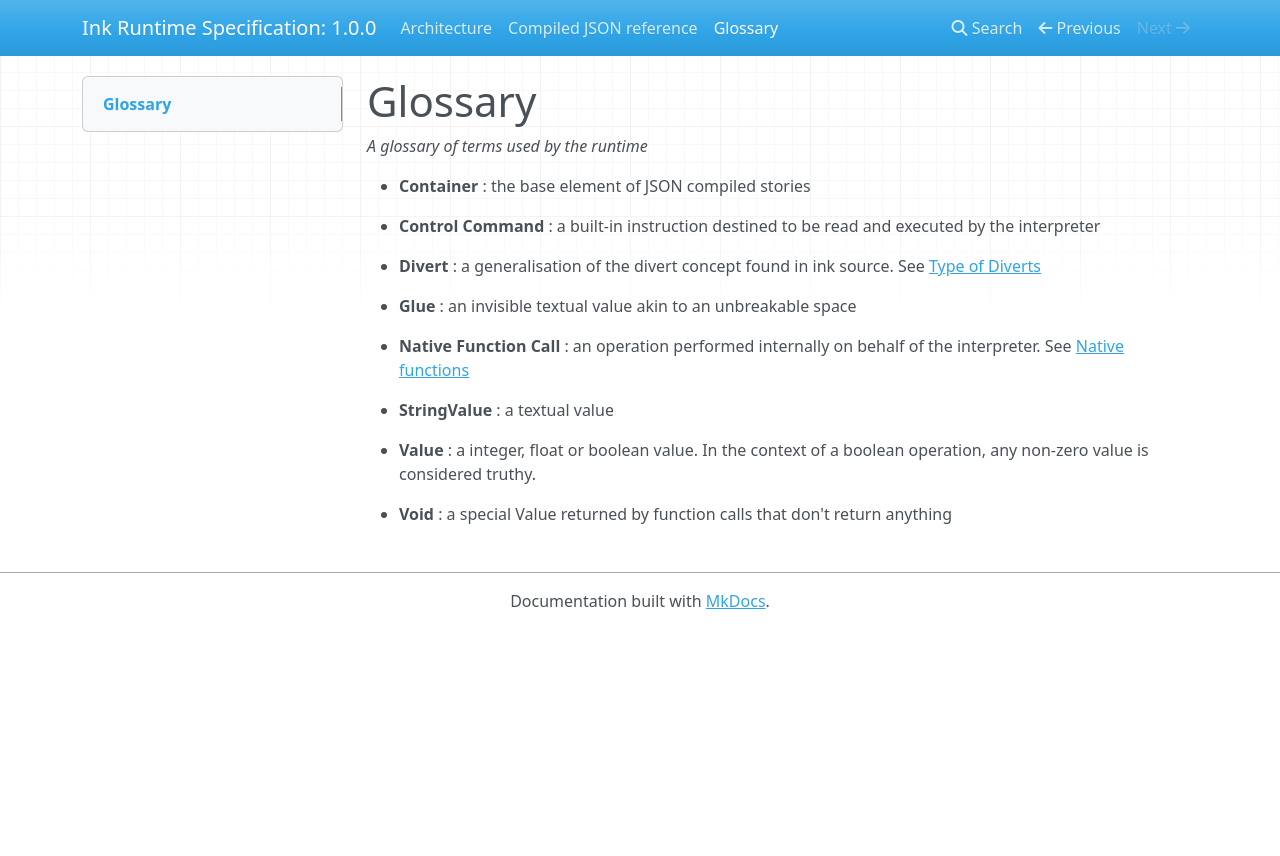
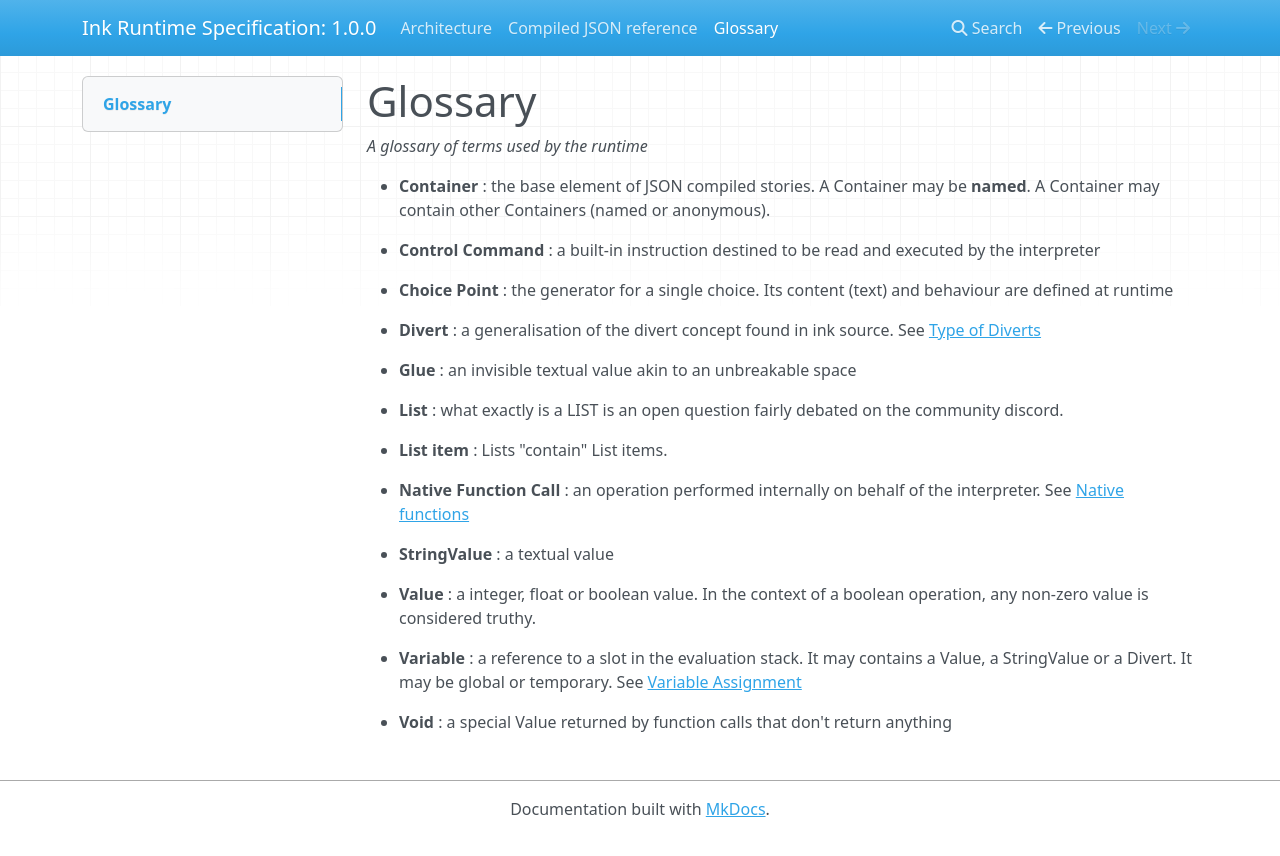
Before and after one commit to inkle/ink, an MkDocs documentation site: the page built from Documentation/runtime-specification/docs/glossary.md, in a window 1280 px wide. Shown: the top 856 px of the page. Built offline with MkDocs 1.6.1, drawn with Linux system fonts in a browser that asks for light colours; nearby versions of some CDN libraries.

Commit message:
more glossary

```diff
--- a/Documentation/runtime-specification/docs/glossary.md
+++ b/Documentation/runtime-specification/docs/glossary.md
@@ -3,16 +3,25 @@
 _A glossary of terms used by the runtime_
 
 * __Container__
-: the base element of JSON compiled stories
+: the base element of JSON compiled stories. A Container may be __named__. A Container may contain other Containers (named or anonymous).
 
 * __Control Command__
 : a built-in instruction destined to be read and executed by the interpreter
+
+* __Choice Point__
+: the generator for a single choice. Its content (text) and behaviour are defined at runtime
 
 * __Divert__
 : a generalisation of the divert concept found in ink source. See [Type of Diverts](diverts.md)
 
 * __Glue__
 : an invisible textual value akin to an unbreakable space
+
+* __List__
+: what exactly is a LIST is an open question fairly debated on the community discord.
+
+* __List item__
+: Lists "contain" List items.
 
 * __Native Function Call__
 : an operation performed internally on behalf of the interpreter. See [Native functions](native-functions.md)
@@ -23,5 +32,8 @@ _A glossary of terms used by the runtime_
 * __Value__
 : a integer, float or boolean value. In the context of a boolean operation, any non-zero value is considered truthy.
 
+* __Variable__
+: a reference to a slot in the evaluation stack. It may contains a Value, a StringValue or a Divert. It may be global or temporary. See [Variable Assignment](variables.md)
+
 * __Void__
 : a special Value returned by function calls that don't return anything
```
